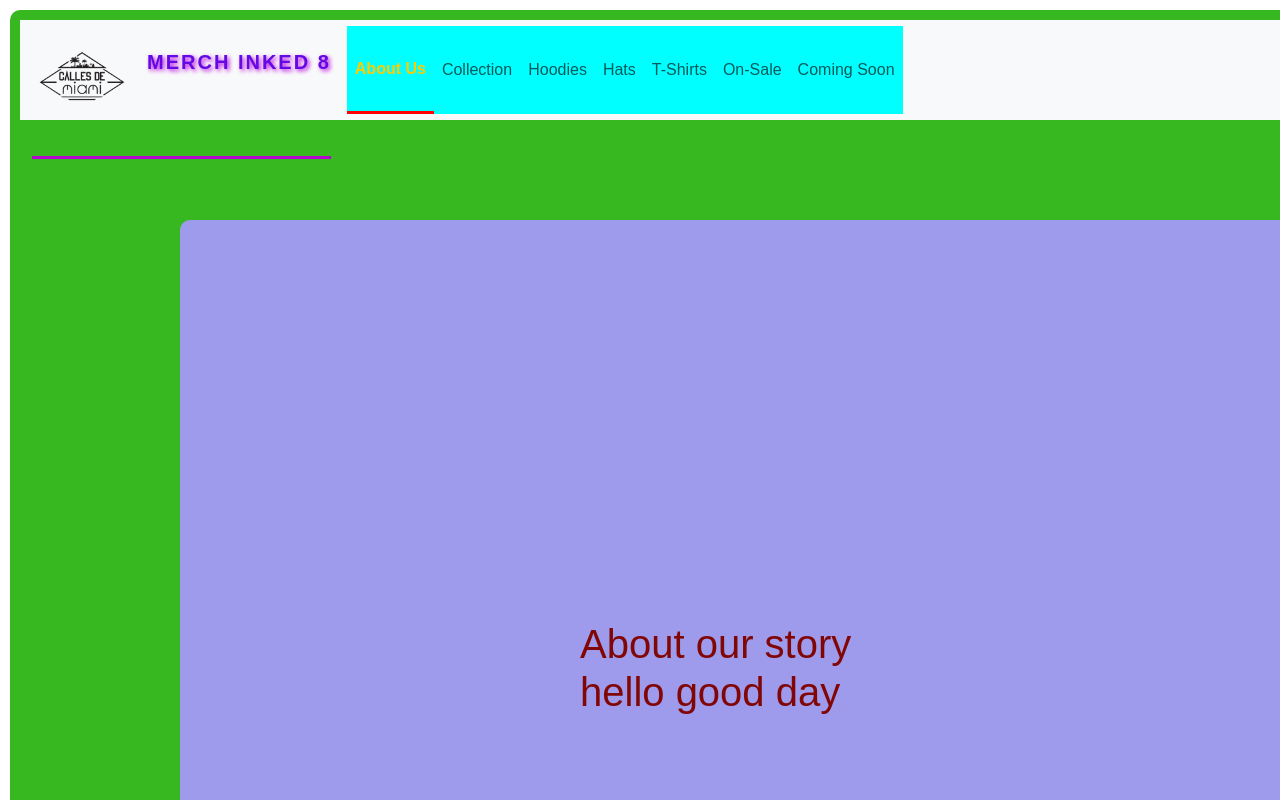
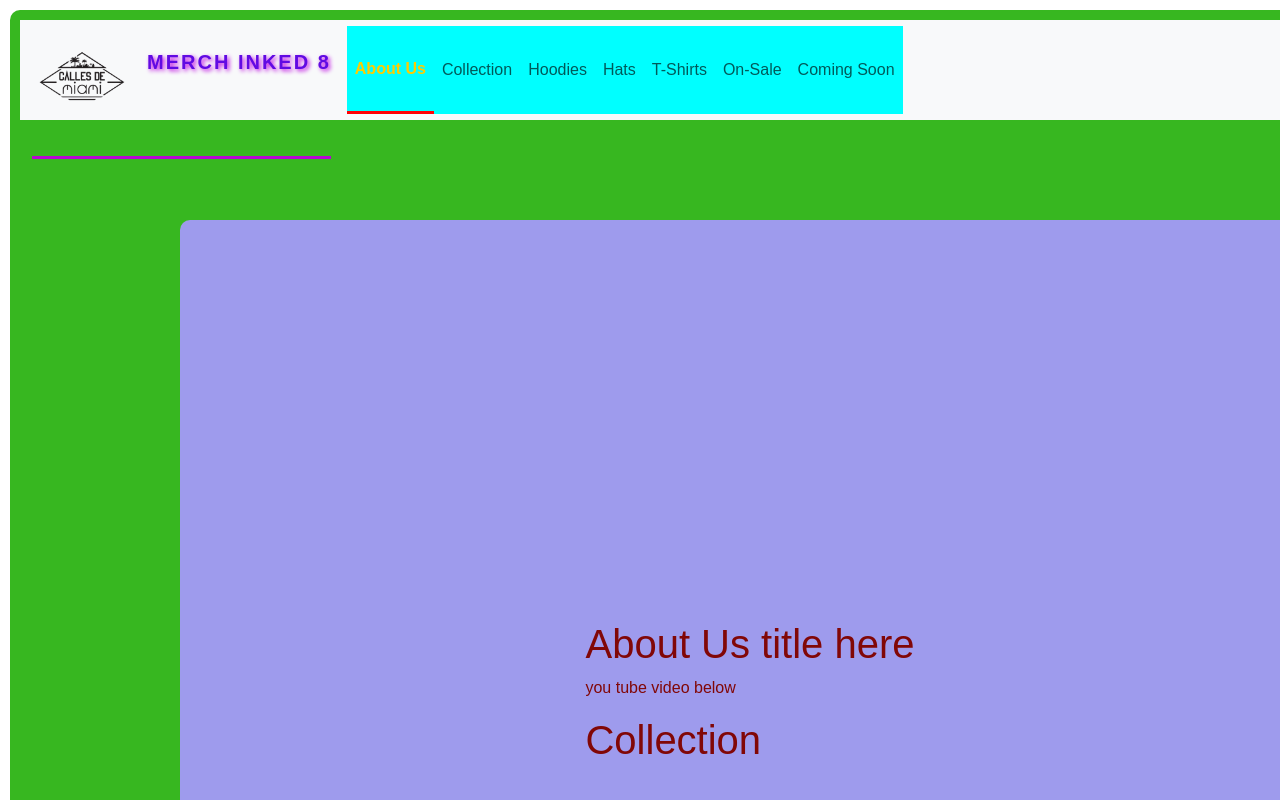
Before and after one commit to secretmedellin/react-intro, a React (Create React App) app: page / in a window 1280 px wide. Shown: the top 800 px of the page. Built offline with nearby package versions, Linux system fonts and the light colour scheme.

Commit message:
add youtube videos

```diff
--- a/package.json
+++ b/package.json
@@ -10,6 +10,7 @@
     "react": "^18.2.0",
     "react-dom": "^18.2.0",
     "react-scripts": "5.0.1",
+    "react-youtube": "^10.1.0",
     "web-vitals": "^2.1.4"
   },
   "scripts": {
--- a/src/components/AboutUs.jsx
+++ b/src/components/AboutUs.jsx
@@ -1,4 +1,6 @@
 import React from "react";
+import YouTubeVD from "./YouTube";
+import Collections from "./Collections";
 
 const AboutUs = (props) => {
   const onClickItem = () => {
@@ -6,7 +8,10 @@ const AboutUs = (props) => {
   };
   return (
     <div>
-      <h1>About our story hello good day</h1>
+      <h1>About Us title here</h1>
+      <p>you tube video below</p>
+      <Collections onClickItem={props.onClickItem} />
+      <YouTubeVD />
     </div>
   );
 };
--- /dev/null
+++ b/src/components/YouTube.jsx
@@ -0,0 +1,18 @@
+import React from "react";
+import YouTube from "react-youtube";
+
+const YouTubeVD = () => {
+  const isMobile = window.innerWidth <= 576;
+
+  const opts = {
+    heigth: isMobile ? "396" : "390",
+    width: isMobile ? "366" : "640",
+    playersVars: {
+      autoplay: 0,
+    },
+  };
+
+  return <YouTube videoId="mGjR7fI69pY" opts={opts} />;
+};
+
+export default YouTubeVD;
```
Also changed, not shown: 1 other file (tests, documents, lock files or other folders).
